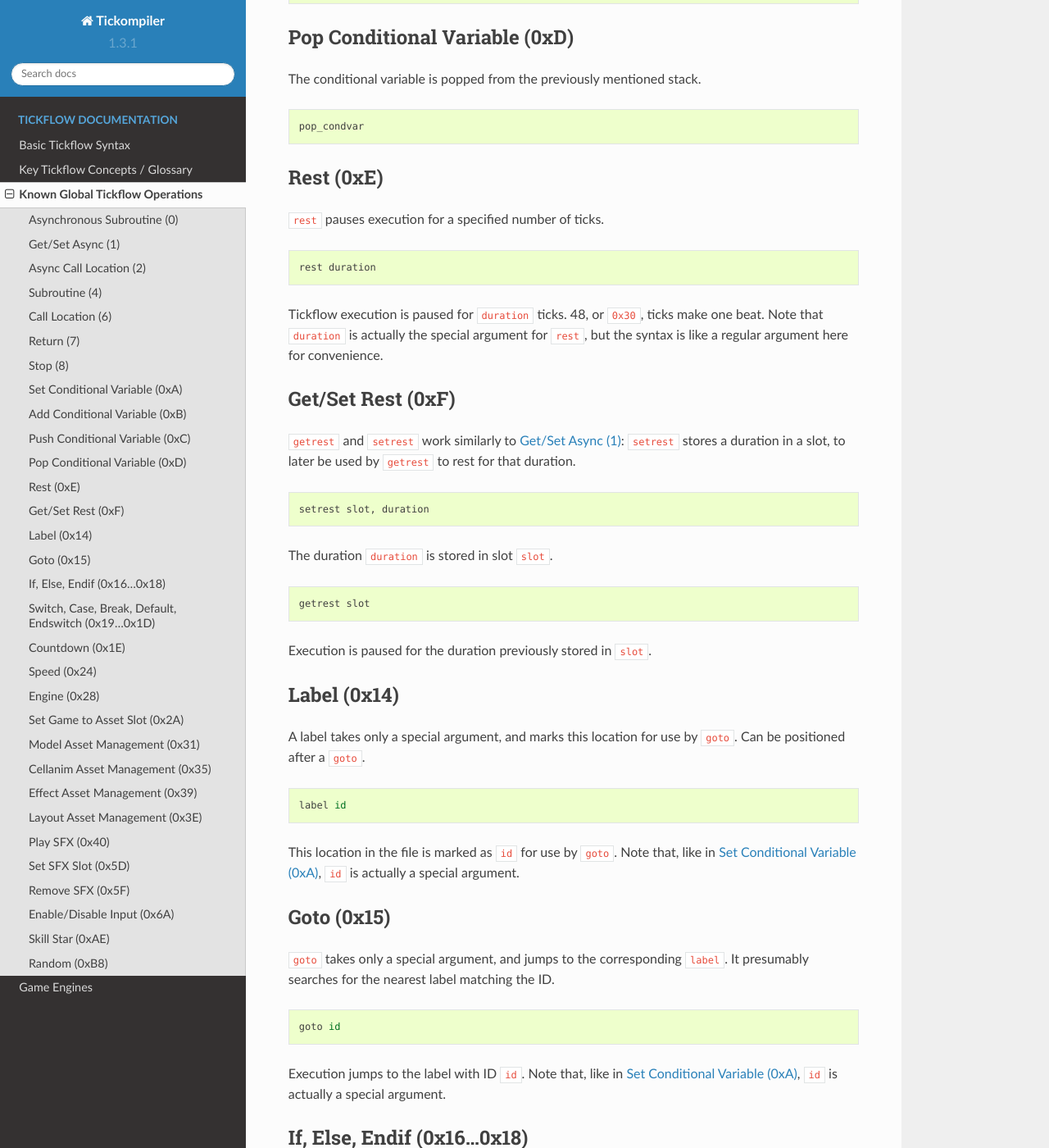
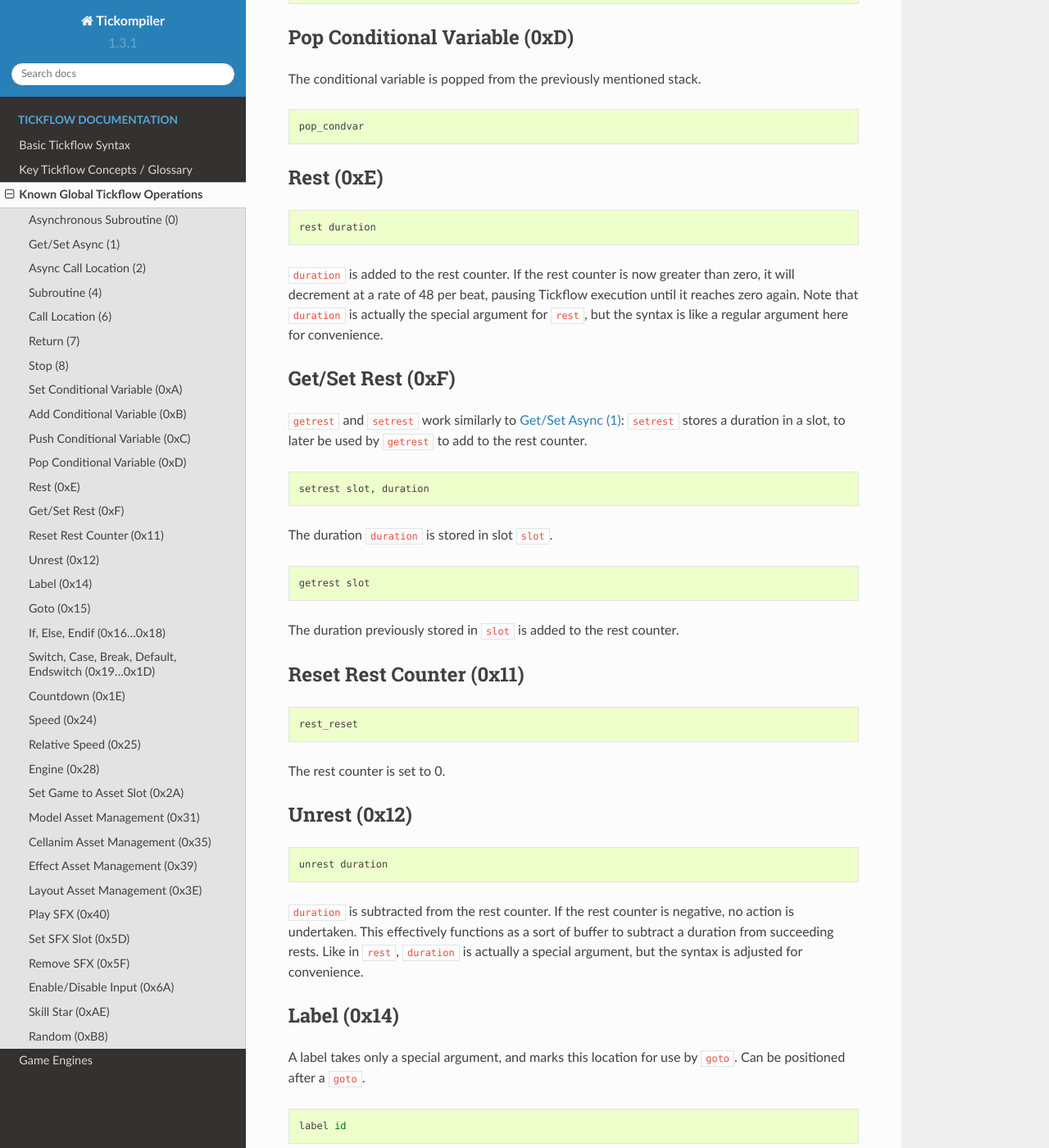
Before and after one commit to rhmodding/Tickompiler, a Sphinx documentation site: the page built from docs/functions.rst, in a window 1280 px wide and 1400 px high, scrolled down 2560 px. Shown: the whole window at 82% size. Built offline with Sphinx 7.4.7 and the Read the Docs theme 2.0.0, drawn with Linux system fonts in a browser that asks for light colours; some of the changed text lies outside the part shown.

Commit message:
Added several new global Megamix functions. Also docs.

```diff
--- a/docs/functions.rst
+++ b/docs/functions.rst
@@ -119,12 +119,12 @@ The conditional variable is popped from the previously mentioned stack. ::
 
 Rest (0xE)
 ----------
-
-``rest`` pauses execution for a specified number of ticks. ::
+::
 
     rest duration
 
-Tickflow execution is paused for ``duration`` ticks. 48, or ``0x30``, ticks make one beat.
+``duration`` is added to the rest counter. If the rest counter is now greater than zero, it will decrement at a rate
+of 48 per beat, pausing Tickflow execution until it reaches zero again.
 Note that ``duration`` is actually the special argument for ``rest``, but the syntax is like a regular argument here
 for convenience.
 
@@ -132,7 +132,7 @@ Get/Set Rest (0xF)
 ------------------
 
 ``getrest`` and ``setrest`` work similarly to :ref:`get_set_async`: ``setrest`` stores a duration in a slot, to later
-be used by ``getrest`` to rest for that duration. ::
+be used by ``getrest`` to add to the rest counter. ::
 
     setrest slot, duration
 
@@ -140,7 +140,25 @@ The duration ``duration`` is stored in slot ``slot``. ::
 
     getrest slot
 
-Execution is paused for the duration previously stored in ``slot``.
+The duration previously stored in ``slot`` is added to the rest counter.
+
+Reset Rest Counter (0x11)
+-------------------------
+::
+
+    rest_reset
+
+The rest counter is set to 0.
+
+Unrest (0x12)
+-------------
+::
+
+    unrest duration
+
+``duration`` is subtracted from the rest counter. If the rest counter is negative, no action is undertaken. This effectively
+functions as a sort of buffer to subtract a duration from succeeding rests. Like in ``rest``, ``duration`` is actually
+a special argument, but the syntax is adjusted for convenience.
 
 Label (0x14)
 ------------
@@ -252,6 +270,18 @@ of the music. An example of ``speed`` usage can be found in Karate Man Senior, w
 
 The speed is set to ``val/256`` of the original speed. For example, ``speed 0x100`` sets the speed to the original speed,
 while ``speed 0x120`` sets the speed to 288/256, or 112.5% of the original speed.
+
+Relative Speed (0x25)
+---------------------
+
+This operation operates on the same speed value as ``speed`` (0x24) does, but instead of setting it, it multiplies,
+resulting in a relative speed change from the current speed. A lower and upper bound on the resulting overall speed
+can also be set. ::
+
+    speed_relative val, lb, ub
+
+The game speed is multiplied by ``val/256``. The resulting value cannot fall below ``lb/256`` or rise above ``ub/256``
+of the original speed.
 
 Engine (0x28)
 -------------
```
Also changed, not shown: 1 other file.
